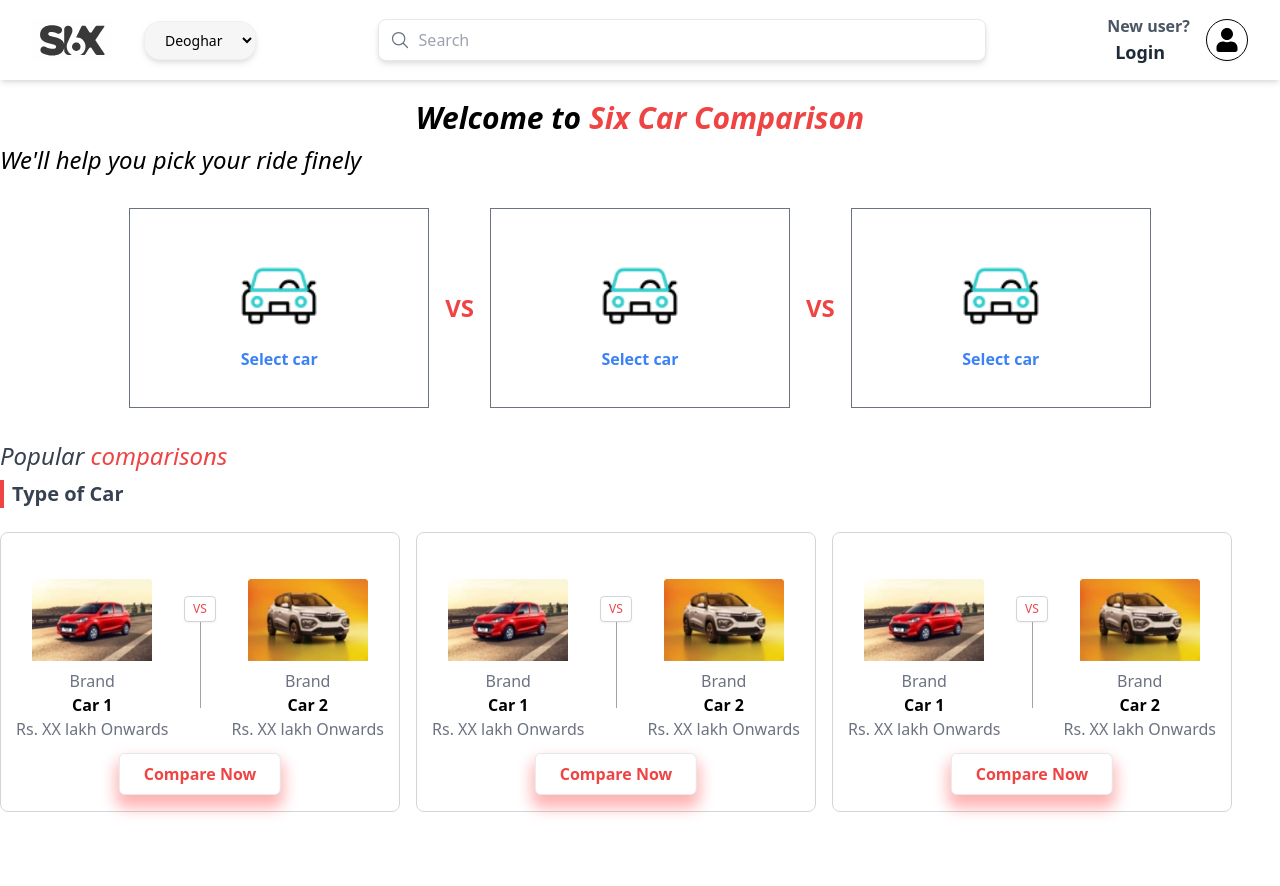
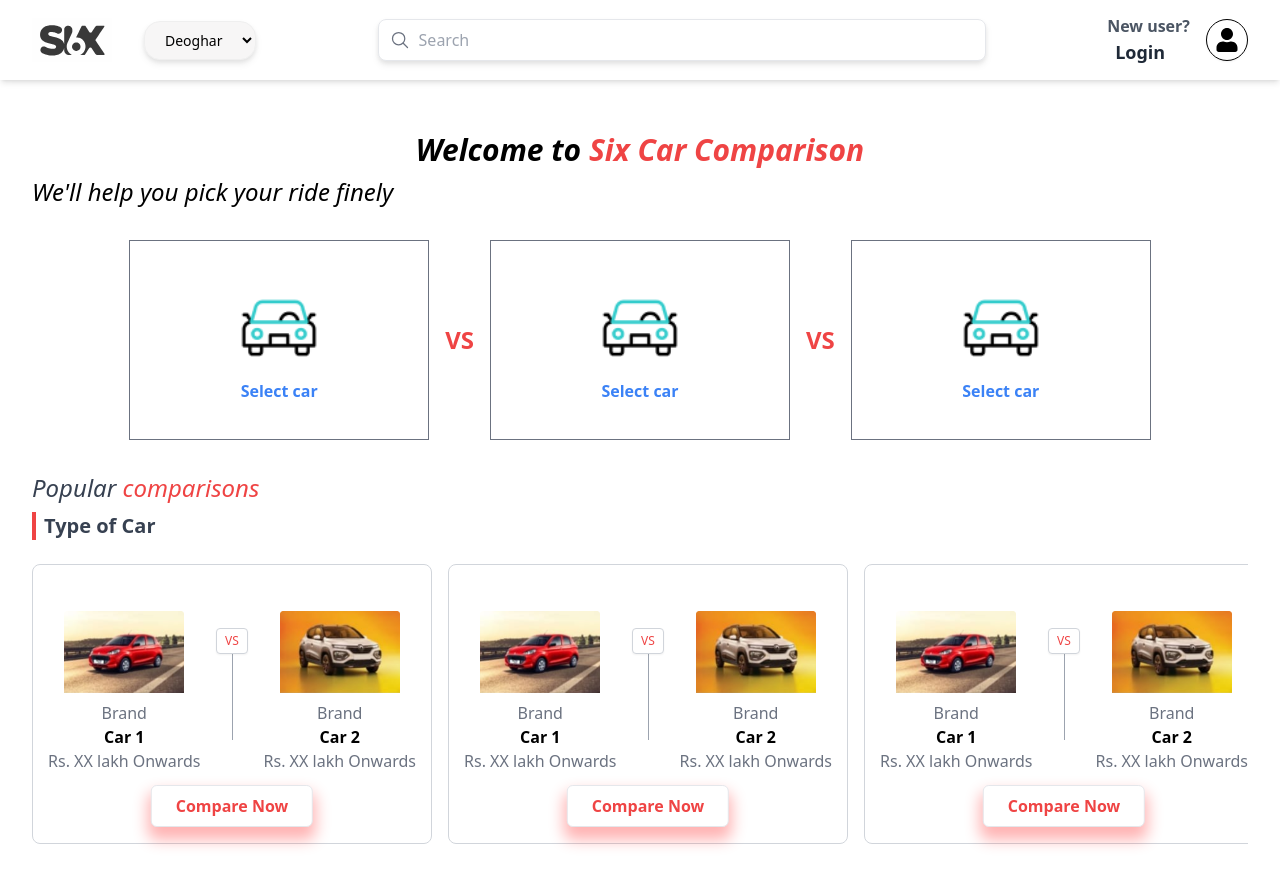
Before and after one commit to cj-techjobs/booking-frontend, a Next.js app: page /comparecar in a window 1280 px wide. Shown: the top 886 px of the page. Built offline with nearby package versions, Linux system fonts and the light colour scheme.

Commit message:
working on comapare car pages

```diff
--- a/src/pages/comparecar/index.jsx
+++ b/src/pages/comparecar/index.jsx
@@ -23,6 +23,21 @@ const CarComparisonPage = () => {
       car1: { id: 5,name: "Car 1", price: "Rs. XX lakh", image: "/images/carImage5.png" },
       car2: { id: 6,name: "Car 2", price: "Rs. XX lakh", image: "/images/carImage6.png" },
     },
+    {
+      id: 4,
+      car1: {id: 7, name: "Car 1", price: "Rs. XX lakh", image: "/images/carImage5.png" },
+      car2: { id: 8,name: "Car 2", price: "Rs. XX lakh", image: "/images/carImage6.png" },
+    },
+    {
+      id: 5,
+      car1: { id: 9,name: "Car 1", price: "Rs. XX lakh", image: "/images/carImage5.png" },
+      car2: {id: 10, name: "Car 2", price: "Rs. XX lakh", image: "/images/carImage6.png" },
+    },
+    {
+      id: 6,
+      car1: { id: 11,name: "Car 1", price: "Rs. XX lakh", image: "/images/carImage5.png" },
+      car2: { id: 12,name: "Car 2", price: "Rs. XX lakh", image: "/images/carImage6.png" },
+    },
 
     // Add more comparisons if needed
   ];
@@ -35,7 +50,7 @@ const CarComparisonPage = () => {
     });
   };
   return (
-    <div className="container mx-auto mt-5 min-h-screen w-full  ">
+    <div className=" p-8 mt-5 min-h-screen w-full  ">
       {/* Title Section */}
       <div className="text-center">
         <h1 className="text-3xl italic font-semibold">
@@ -47,7 +62,7 @@ const CarComparisonPage = () => {
       </div>
 
       {/* Comparison Section */}
-      <div className="flex justify-center items-center mt-8 space-x-4">
+      <div className="flex justify-center items-center mt-8 space-x-4 ">
         {carSlots.map((slot, index) => (
           <div key={index} className="flex items-center space-x-4">
             {/* Car Slot */}
@@ -69,19 +84,23 @@ const CarComparisonPage = () => {
       </div>
 
       {/* Popular Comparisons */}
+    {/* Popular Comparisons */}
 <div className="mt-8">
     <h3 className="text-2xl italic text-gray-700">
         Popular <span className="text-red-500">comparisons</span>
     </h3>
-        <h3 className="text-xl font-semibold mt-2 text-gray-700   border-l-4 border-red-500 pl-2">
+    <h3 className="text-xl font-semibold mt-2 text-gray-700 border-l-4 border-red-500 pl-2">
         Type of Car
     </h3>
 </div>
-      <div className="flex justify-start mt-6 space-x-4 mb-10">
+
+{/* Scrollable container for car comparisons */}
+<div className="mt-6 overflow-x-auto">
+    <div className="flex space-x-4 mb-10">
         {carComparisons.map((comparison, index) => (
             <div
                 key={comparison.id}
-            className="border border-gray-300 rounded-lg w-[400px] h-[280px] flex flex-col justify-center relative"
+                className="border border-gray-300 rounded-lg w-[400px] h-[280px] flex flex-col justify-center relative shrink-0"
             >
                 <div className="flex justify-between items-center space-x-4 w-full mb-6">
                     {/* Car 1 */}
@@ -93,7 +112,7 @@ const CarComparisonPage = () => {
                             height={80}
                             className="object-contain"
                         />
-                <p className="text-gray-500 mt-2 ">Brand</p>
+                        <p className="text-gray-500 mt-2">Brand</p>
                         <p className="font-semibold">{comparison.car1.name}</p>
                         <p className="text-gray-500">{comparison.car1.price} Onwards</p>
                     </div>
@@ -123,15 +142,18 @@ const CarComparisonPage = () => {
 
                 {/* Compare Now Button */}
                 <div className="absolute bottom-4 left-1/2 transform -translate-x-1/2">
-              <button className="bg-white text-red-500 py-2 px-6 font-semibold rounded-md border  shadow-[0px_10px_15px_3px_rgba(255,0,0,0.3)] transition duration-300 "  onClick={() => handleCompareClick(comparison.car1.id, comparison.car2.id)}>
+                    <button
+                        className="bg-white text-red-500 py-2 px-6 font-semibold rounded-md border shadow-[0px_10px_15px_3px_rgba(255,0,0,0.3)] transition duration-300"
+                        onClick={() => handleCompareClick(comparison.car1.id, comparison.car2.id)}
+                    >
                         Compare Now
                     </button>
-
-
                 </div>
             </div>
         ))}
     </div>
+</div>
+
       {/* Modal for car selection */}
       <CarSelectionModal
         isOpen={isModalOpen}
```
Lines whose indentation alone changed are shown as unchanged.
